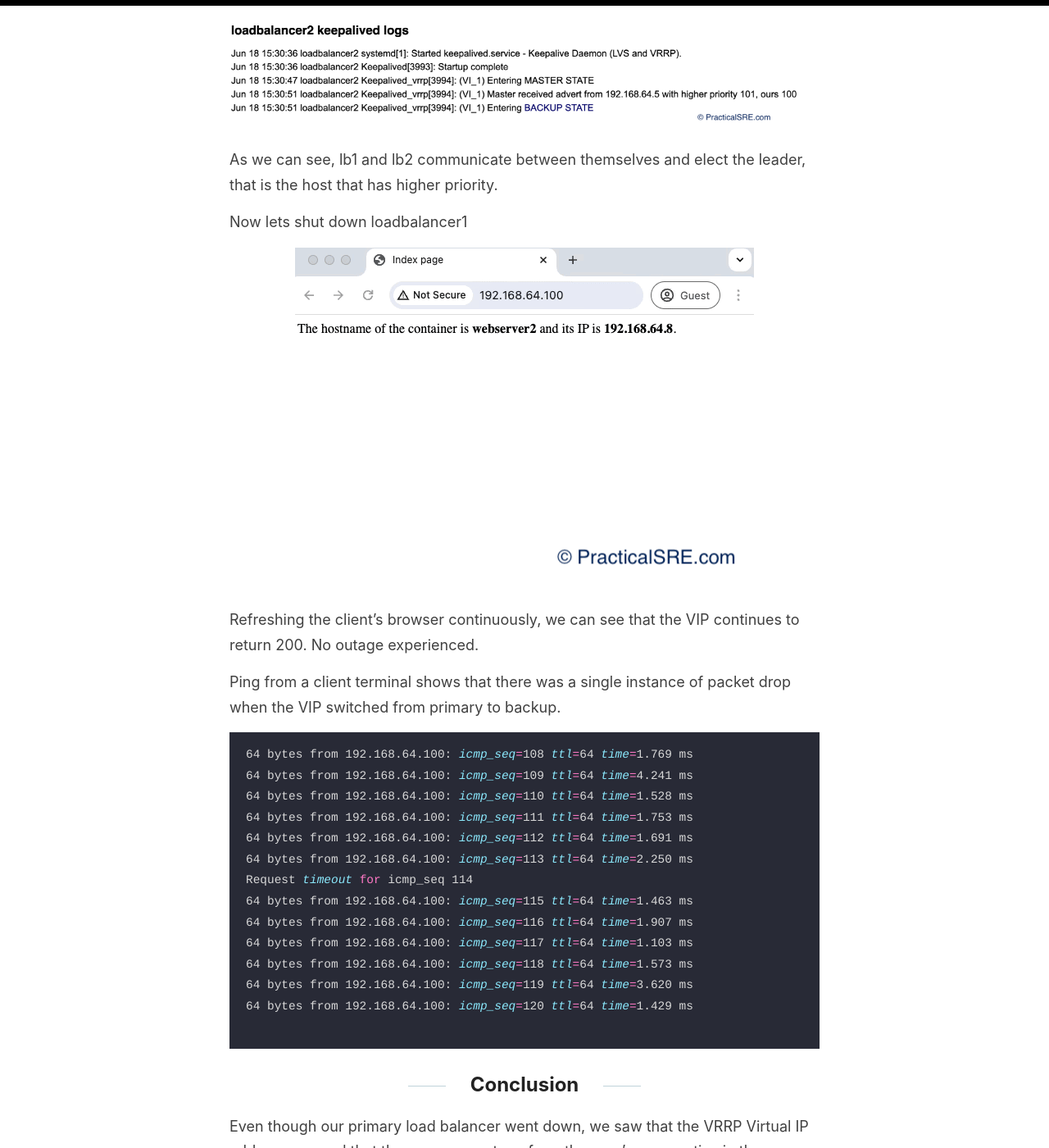
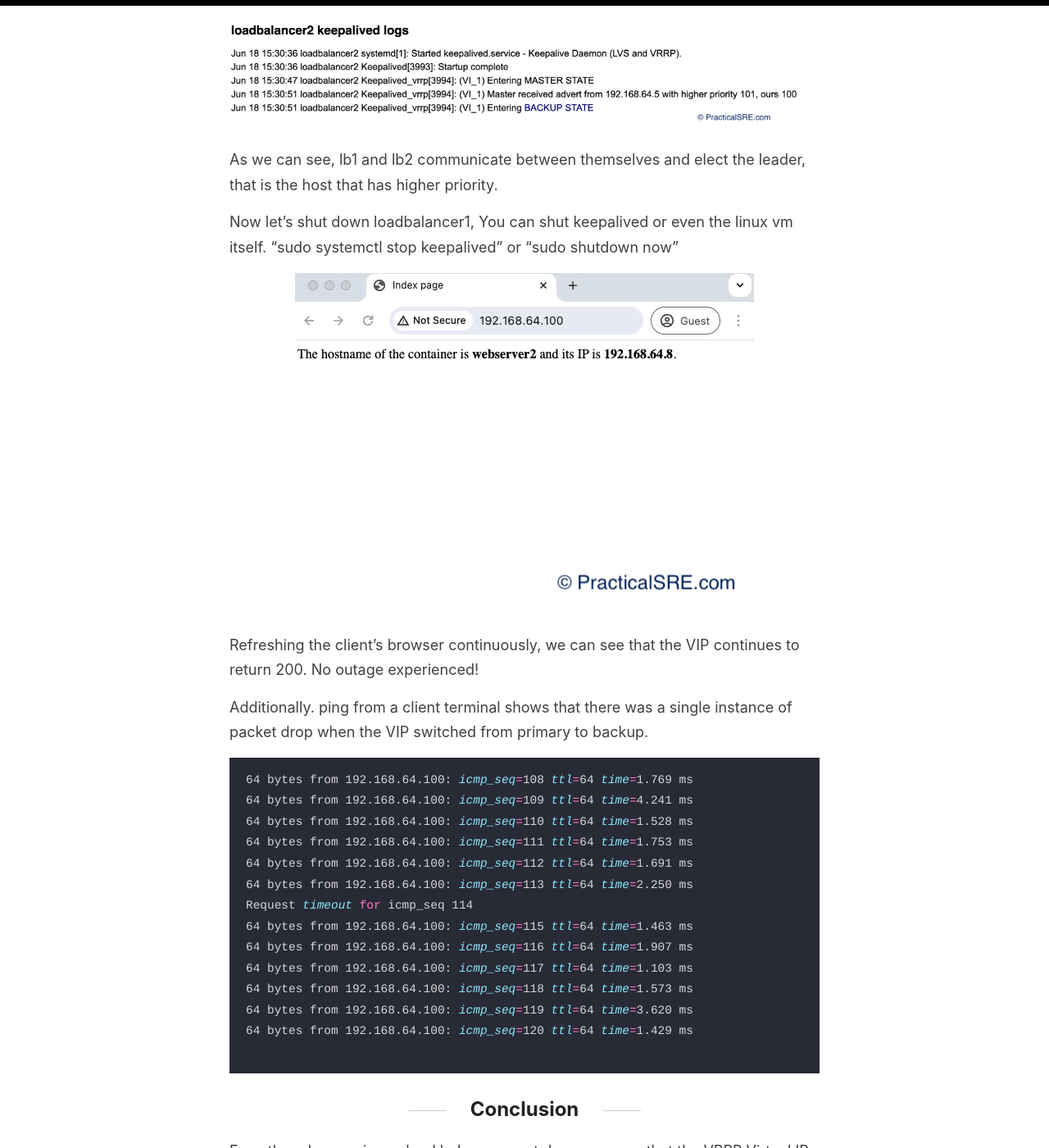
Before and after one commit to tgangte/tgangte.github.io, a Jekyll site: the page built from _posts/2024-06-27-high-availability-with-vrrp-keepalived.md, in a window 1280 px wide and 1400 px high, scrolled down 6605 px. Shown: the whole window at 82% size. Built offline with Jekyll 4.4.1, drawn with Linux system fonts in a browser that asks for light colours; comment, search, counter and statistics services are not loaded.

Commit message:
Update 2024-06-27-high-availability-with-vrrp-keepalived.md

````diff
--- a/_posts/2024-06-27-high-availability-with-vrrp-keepalived.md
+++ b/_posts/2024-06-27-high-availability-with-vrrp-keepalived.md
@@ -162,14 +162,14 @@ Let's look at the keepalived logs:
 
 As we can see, lb1 and lb2 communicate between themselves and elect the leader, that is the host that has higher priority.
 
-Now lets shut down loadbalancer1
+Now let's shut down loadbalancer1, You can shut keepalived or even the linux vm itself. "sudo systemctl stop keepalived" or "sudo shutdown now"
 
 ![](/images/load-balance-browser.gif)
 
 
-Refreshing the client’s browser continuously, we can see that the VIP continues to return 200. No outage experienced.
+Refreshing the client’s browser continuously, we can see that the VIP continues to return 200. No outage experienced!
 
-Ping from a client terminal shows that there was a single instance of packet drop when the VIP switched from primary to backup.
+Additionally. ping from a client terminal shows that there was a single instance of packet drop when the VIP switched from primary to backup.
 
 ```bash
 64 bytes from 192.168.64.100: icmp_seq=108 ttl=64 time=1.769 ms
````
